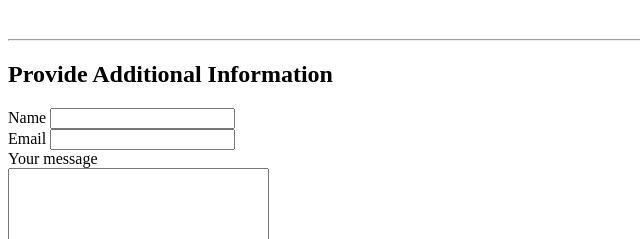
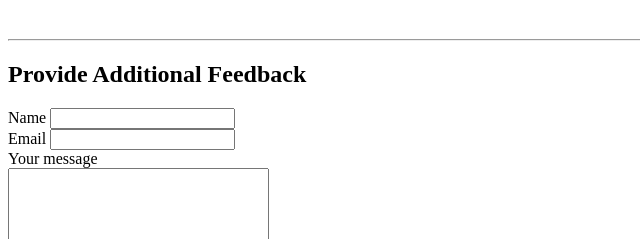
Before and after one commit to 4mpl1f13d/WebDev2020, a plain HTML site: page HTML Personal Site/contact.html in a window 1280 px wide. Shown: the part 160-399 px from the top of the page, 0-640 px from the left. Drawn offline with Linux system fonts and the light colour scheme.

Commit message:
changed verbage

```diff
--- a/HTML Personal Site/contact.html
+++ b/HTML Personal Site/contact.html
@@ -21,7 +21,7 @@
   <br />
   <hr>
 
-  <h2>Provide Additional Information</h2>
+  <h2>Provide Additional Feedback</h2>
 <!-- Added Form for contact page with mailto filled in -->
   <form action="mailto:jlpeters@gmail.com" method="post" enctype="text/plain">
     <!-- Text Input  -->
```
